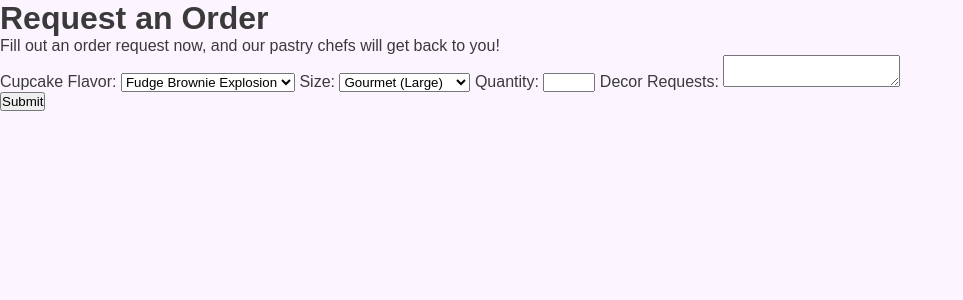
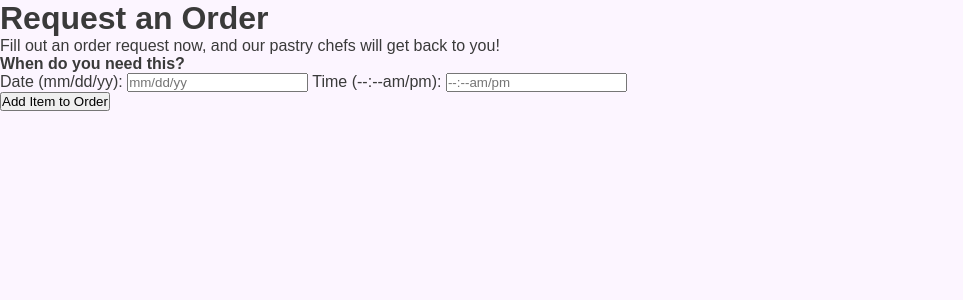
Before and after one commit to Veloric/2023FASE, a Flask app: page /order in a window 1280 px wide. Shown: the part 120-420 px from the top of the page, without its empty margins (0-963 px from the left). Run offline with Flask 3, Linux system fonts and the light colour scheme.

Commit message:
temporary update order.html
Will add more later today. It is not finished.

```diff
--- a/templates/order.html
+++ b/templates/order.html
@@ -16,29 +16,27 @@
             <h1>Request an Order</h1>
             <p>Fill out an order request now, and our pastry chefs will get back to you!</p>
 
-            <label for="flavors">Cupcake Flavor:</label>
-            <select name="flavor" id="flavors" required>
-               <option value="Fudge">Fudge Brownie Explosion</option>
-               <option value="Carrot">24Karrot</option>
-               <option value="Vanilla Birthday">Vanilla Birthday</option>
-               <option value="Chocolate Birthday">Chocolate Birthday</option>
-            </select>
+            <div class="container">
+                <div id="orderForms">
+                    <!-- Order forms and buttons will be added here -->
+                </div>
 
-            <label for="size">Size:</label>
-            <select name="size" id="size" required>
-                <option value="Gourmet (Large)">Gourmet (Large)</option>
-                <option value="Birthday (Medium)">Birthday (Medium)</option>
-                <option value="Mini (Small)">Mini (Small)</option>
-            </select>
+                <div class="date-time-container">
+                    <form>
+                        <h4>When do you need this?</h4>
+                        <label for="date">Date (mm/dd/yy):</label>
+                        <input type="text" id="date" name="date" placeholder="mm/dd/yy">
 
-            <label for="quantity">Quantity:</label>
-            <input type="number" id="quantity" name="quantity" min="1" max="45" required>
+                        <label for="time">Time (--:--am/pm):</label>
+                        <input type="text" id="time" name="time" placeholder="--:--am/pm">
+                    </form>
+                </div>
+            </div>
 
-            <label for="decor">Decor Requests:</label>
-            <textarea name="decor" id="decor" minlength="5" maxlength="200"></textarea>
-            <p>{{msg}}</p>
+            <!-- "Add Item to Order" button initially placed outside the forms -->
+            <button class="add-button" onclick="createOrderForm()">Add Item to Order</button>
+            <script src="{{ url_for('static', filename='order.js') }}"></script>
 
-            <button type="submit" value="submitOrder">Submit</button>
         </form>
     </body>
 </html>
```
